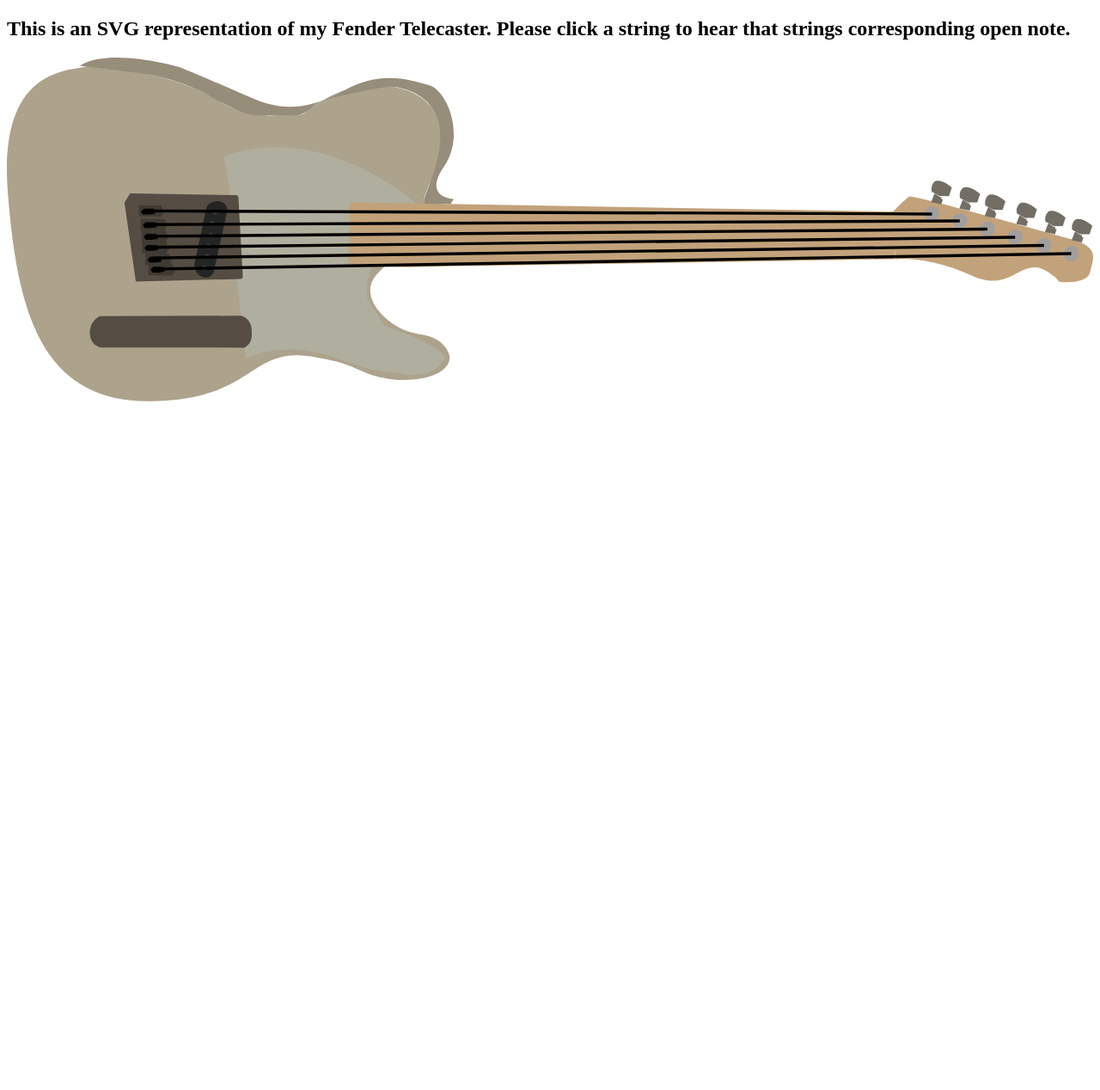
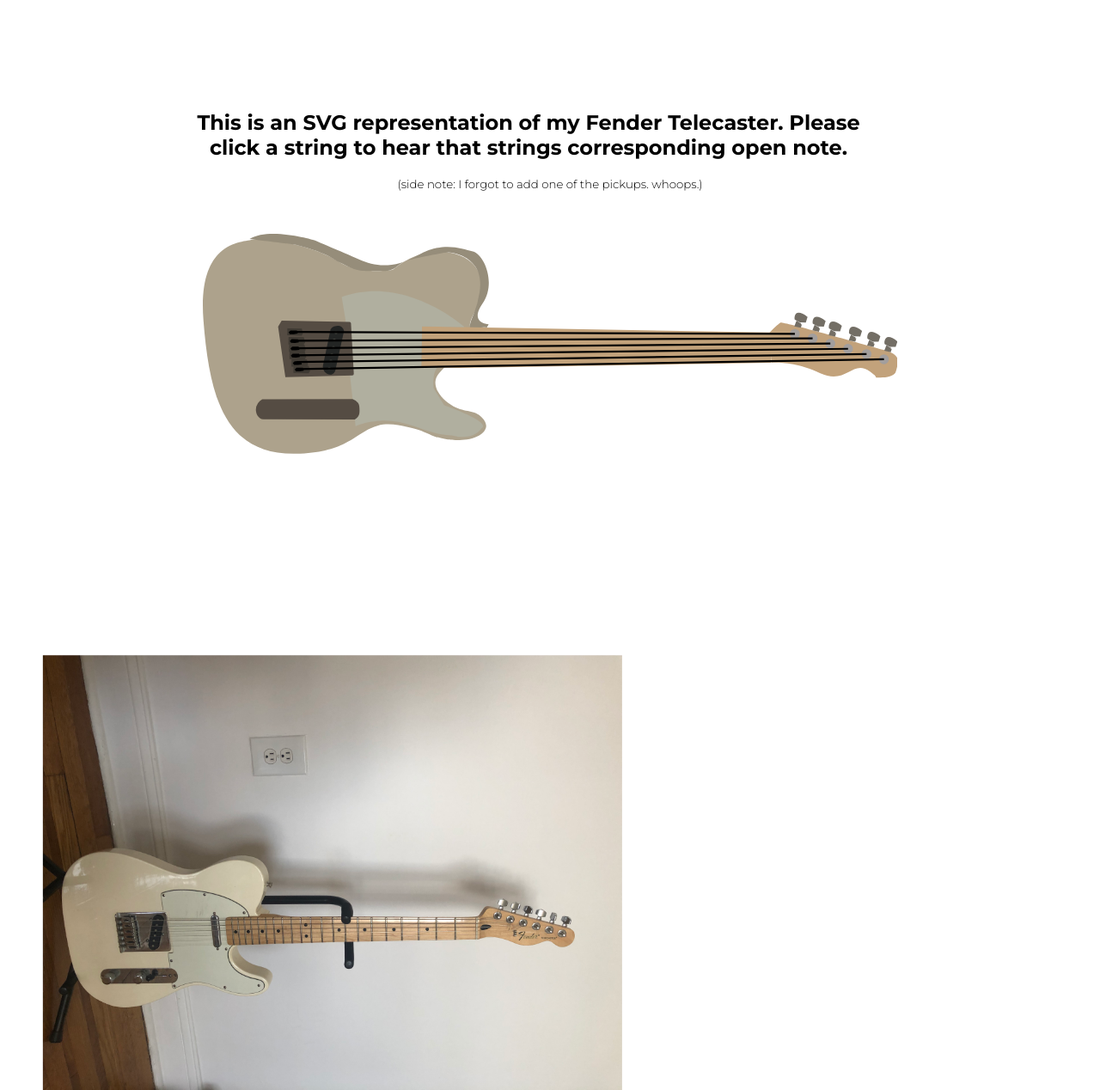
Before and after one commit to quinteno/interactive-guitar, a plain HTML site: page index.html in a window 1280 px wide. Shown: the whole page at 86% size. Before the commit the page ends 800 px from the top, so only its background shows below. Drawn offline with Linux system fonts and the light colour scheme.

Commit message:
adding style and script

```diff
--- a/index.html
+++ b/index.html
@@ -1,11 +1,18 @@
 <!doctype html>
 <html>
   <head>
-
+    <link rel="stylesheet" href="styles/style.css" />
+    <link href="https://fonts.googleapis.com/css?family=Montserrat:300,400,700&display=swap" rel="stylesheet">
   </head>
   <body>
-    <h2>This is an SVG representation of my Fender Telecaster. Please click a string to hear that strings corresponding open note.</h2>
-    <svg id="Layer_1" data-name="Layer 1" xmlns="http://www.w3.org/2000/svg" viewBox="0 0 736.24 232.85">
+    <header>
+
+    </header>
+    <div class="wrapper">
+      <div class="intro-container">
+        <h2 class="intro">This is an SVG representation of my Fender Telecaster. Please click a string to hear that strings corresponding open note.</h2>
+        <small>(side note: I forgot to add one of the pickups. whoops.)</small>
+        <svg id="Layer_1" data-name="Layer 1" xmlns="http://www.w3.org/2000/svg" viewBox="0 0 736.24 232.85" width="100%" height="100%">
           <defs>
             <style>.cls-1{fill:none;}.cls-13,.cls-2{fill:#ada28c;}.cls-3{fill:#968d7a;}.cls-4{fill:#c2a27b;}.cls-5{fill:#6c6459;}.cls-6{fill:#b0af9f;}.cls-7{fill:#554c43;}.cls-8{fill:#232524;}.cls-9{fill:#40413c;}.cls-10{fill:#3f3a33;}.cls-11{fill:#a29e9d;}.cls-12{fill:#736e65;}.cls-13{stroke:#000;stroke-miterlimit:10;stroke-width:2px;}</style></defs><title>guitar</title><line class="cls-1" x1="236.39" y1="157.87" x2="236.66" y2="201.03"/>
             <line class="cls-1" data-note="" x1="252.62" y1="154.61" x2="251.88" y2="197.75"/><line class="cls-1" x1="262.27" y1="154.77" x2="262.14" y2="197.93"/><path class="cls-2" d="M314.2,403.58s-8.27-.7.28-16.56a75.93,75.93,0,0,0,8.82-31.33s.48-28.15-34.2-34.26-57.73,17.48-60.5,18.41-36.54,5.33-58.37-9.4S95.57,304.87,80.6,307.93,22,311.34,28.35,393.17s23,142.86,98.08,141.38c25-.49,40.33-5.3,51.7-11,14.06-7,22.06-15.43,34.69-18.73,11.76-3.07,21.78-.56,31.71,1.38,21.43,4.18,22.53,10.35,42.61,13.32,0,0,23.77,3.52,35.67-5.91,1.43-1.13,4.49-3.63,4.95-7.44.54-4.44-2.77-8.15-4.22-9.73-8.28-9-17.42-5.13-30.32-12-9.77-5.23-19.86-15.73-19.19-25.91.36-5.59,4-9.54,6.3-11.87C309,417.85,314.2,403.58,314.2,403.58Z" transform="translate(-27.72 -301.73)"/>
@@ -81,6 +88,10 @@
             <line data-note="5" class="cls-13" x1="702.95" y1="127.31" x2="99.14" y2="135.8"/> <!--B string-->
             <line data-note="6" class="cls-13" x1="721.4" y1="132.84" x2="99.98" y2="143.31"/> <!--High E string-->
           </svg>
+      </div>
+      <img class="real-guitar" src="assets/real_guitar.JPG" alt="picture of my guitar" />
+    </div>
+
     <audio data-note="1" src="assets/sounds/low_e.mp3" /></audio> <!--Low E string-->
     <audio data-note="2" src="assets/sounds/a.mp3" /></audio> <!--A string-->
     <audio data-note="3" src="assets/sounds/d.mp3" /></audio> <!--D string-->
@@ -88,7 +99,5 @@
     <audio data-note="5" src="assets/sounds/b.mp3" /></audio> <!--B string-->
     <audio data-note="6" src="assets/sounds/high_e.mp3" /></audio> <!--High E string-->
   </body>
-  <script>
-
-  </script>
+  <script type="text/javascript" src="js/script.js"></script>
 </html>
--- /dev/null
+++ b/js/script.js
@@ -0,0 +1,9 @@
+window.addEventListener('load', function(e) {
+  const lowEString = document.querySelector("line[data-note='1']");
+  const lowEStringSound = document.querySelector("audio[data-note='1']")
+  lowEString.addEventListener('click', function() {
+    console.log("clicked");
+    lowEStringSound.play();
+  })
+
+})
--- /dev/null
+++ b/styles/style.css
@@ -0,0 +1,67 @@
+header {
+  height: 100px;
+  width: 100%;
+  display: block;
+}
+
+small {
+  font-family: 'Montserrat', sans-serif;
+  font-weight: 300;
+}
+
+.wrapper {
+  max-width: 80%;
+  margin: 0 auto;
+}
+
+@media screen and (max-width: 768px) {
+  .wrapper {
+    max-width: 90%;
+  }
+}
+
+.intro {
+  color: black;
+  font-family: 'Montserrat', sans-serif;
+  text-align: center;
+  width: 50%;
+  display: inline-block;
+}
+
+.intro-container {
+  width: 100%;
+  display: flex;
+  flex-wrap: wrap;
+  justify-content: center;
+}
+
+.intro-container .intro {
+  width: 80%;
+  display: block;
+  padding-right: 50px;
+}
+
+.intro-container svg {
+  display: block;
+  width: 80%;
+  position: relative;
+  top: 50px;
+}
+
+.real-guitar {
+  max-width: 50%;
+  margin: 0 auto;
+  transform: rotate(90deg);
+  position: relative;
+  top: 200px;
+}
+
+@media screen and (max-width: 768px) {
+  .intro-container .intro {
+    width: 100%;
+  }
+
+  .intro-container svg {
+    width: 100%;
+  }
+}
```
Lines whose indentation alone changed are shown as unchanged.
